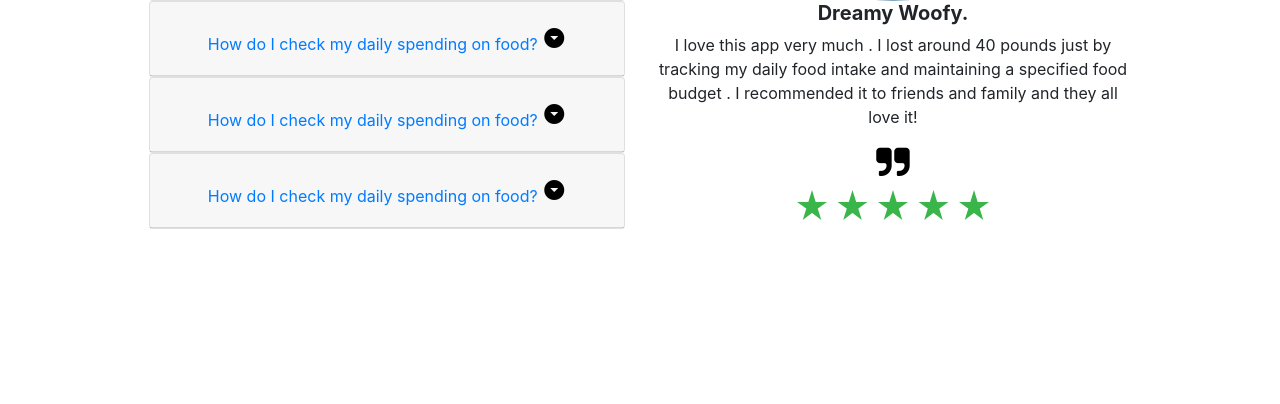
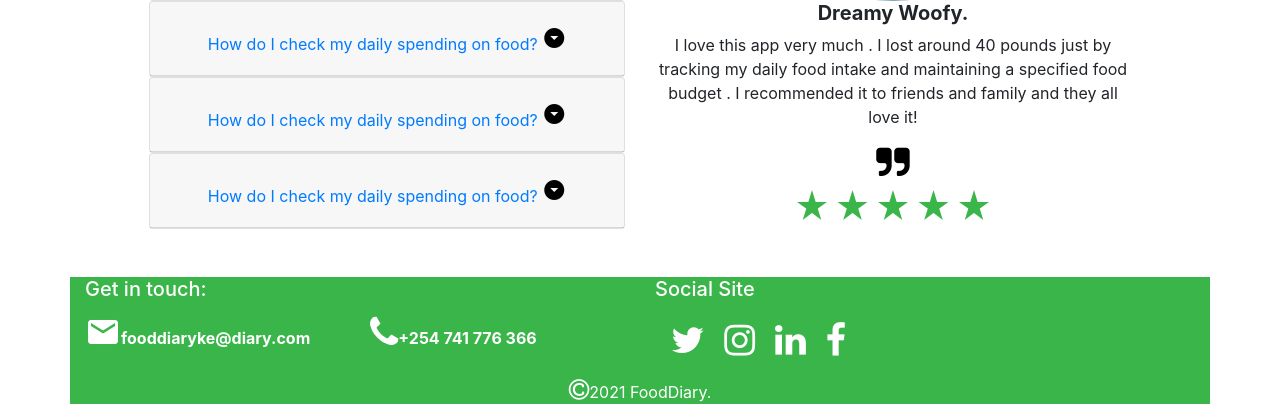
Before and after one commit to fobiero/Food_Diary-App, a PHP site: page /landing.html in a window 1280 px wide. Shown: the part 1571-1975 px from the top of the page. Before the commit the page ends 1800 px from the top, so only its background shows below. Run offline with PHP 8.4, Linux system fonts and the light colour scheme; some libraries are stand-ins or nearby versions.

Commit message:
Added the footer and styled it

```diff
--- a/landing.css
+++ b/landing.css
@@ -155,3 +155,41 @@ padding-top: 2rem;
 .material-icons{
   padding-top: 0.3rem;
 }
+.footer{
+  height: 100px;
+  background-color:#39B54A  ;
+  color: white;
+  font-weight: bold;
+}
+.getintouch{
+  line-height: 0;
+}
+.iconssec{
+  line-height: 0;
+}
+.flexing1 {
+  display: flex;
+  padding-top: 0rem;
+}
+.flexing2{
+  display: flex;
+  padding-top: 2.3rem;
+}
+.flexing1 p {
+  padding-top: 1.8rem;
+}
+.flexing2 p {
+  padding-top: 0.8rem;
+}
+
+.socialicons{
+  padding-top: 0.8rem;
+}
+.socialicons i {
+  padding-left: 1rem;
+}
+.copyright{
+  background-color: #39B54A;
+  color: white;
+  text-align: center;
+}
--- a/landing.html
+++ b/landing.html
@@ -14,7 +14,9 @@
   <link rel="stylesheet" href="https://maxcdn.bootstrapcdn.com/bootstrap/4.0.0/css/bootstrap.min.css" integrity="sha384-Gn5384xqQ1aoWXA+058RXPxPg6fy4IWvTNh0E263XmFcJlSAwiGgFAW/dAiS6JXm" crossorigin="anonymous">
   <!-- Linking Icons -->
   <link rel="stylesheet" href="https://cdnjs.cloudflare.com/ajax/libs/font-awesome/4.7.0/css/font-awesome.min.css">
+
   <link href="https://fonts.googleapis.com/icon?family=Material+Icons" rel="stylesheet">
+
 
 
 </head>
@@ -214,6 +216,35 @@
           </div>
 
        </div>
+       <div class="row footer">
+          <div class="col-md-3 getintouch">
+              <h5>Get in touch:</h5> <br>
+               <div class="flexing1">
+                <i class="material-icons" style="font-size:36px;color:white">email</i>
+                <p><span id="email " class="position-absolute">fooddiaryke@diary.com</span></p>
+               </div>
+          </div>
+          <div class="col-md-3 flexing2">
+            <i class="fa fa-phone" style="font-size:36px;color:white"></i><br>
+            <p>+254 741 776 366</p>
+          </div>
+          <div class="col-md-6 iconssec">
+            <h5>Social Site</h5>
+            <div class= "socialicons">
+              <a href="#"><i class="fa fa-twitter"  style="font-size:36px;color:white"></i></a>
+              <a href="#"><i class="fa fa-instagram"style="font-size:36px;color:  white"></i></a>
+              <a href="#"><i class="fa fa-linkedin" style="font-size:36px;color:white"></i></a>
+              <a href="#"><i class="fa fa-facebook" style="font-size:36px;color:white"></i></a>
+
+            </div>
+          </div>
+        </div>
+        <div class="row copyright">
+           <div class="col-md-12">
+            <i class="fa fa-copyright" style="font-size:24px;color:white"></i><span>2021 FoodDiary.</span>
+           </div>
+         </div>
+       </div>
 
       </section>
   </div>
```
